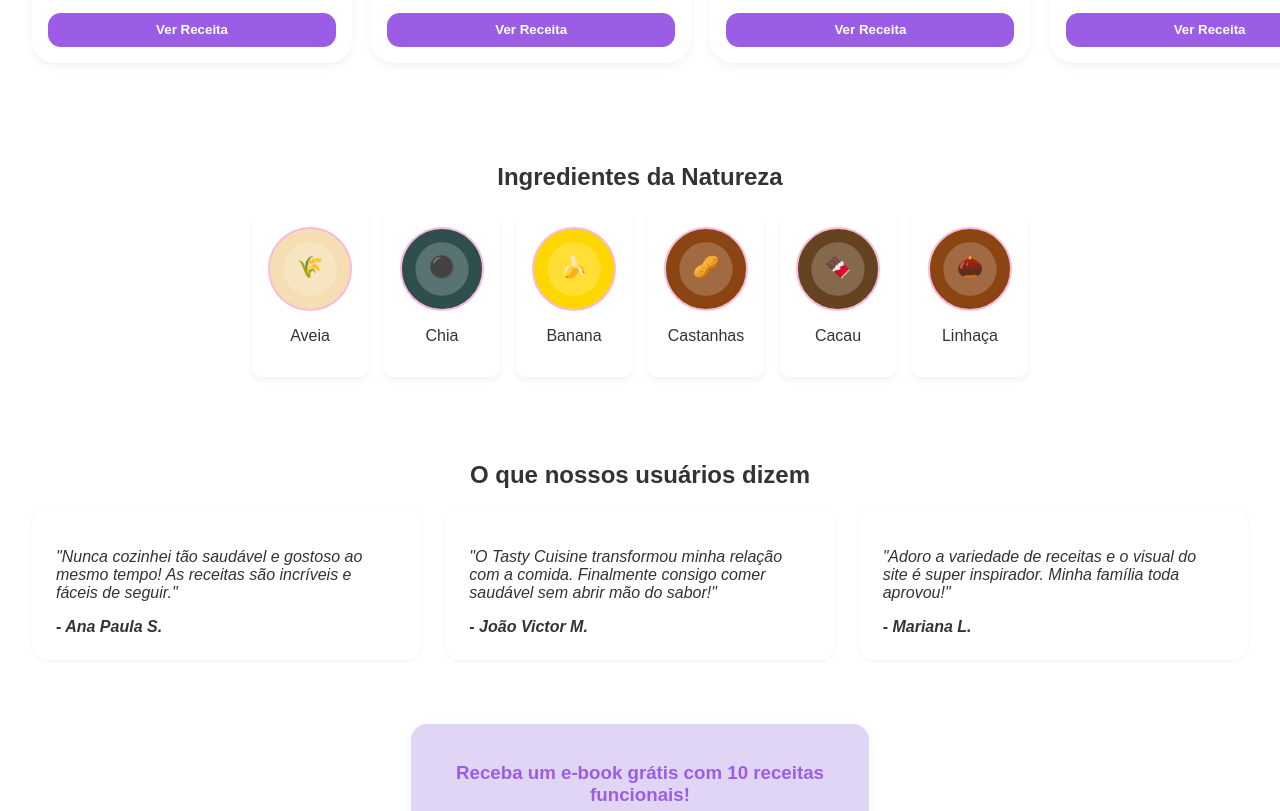
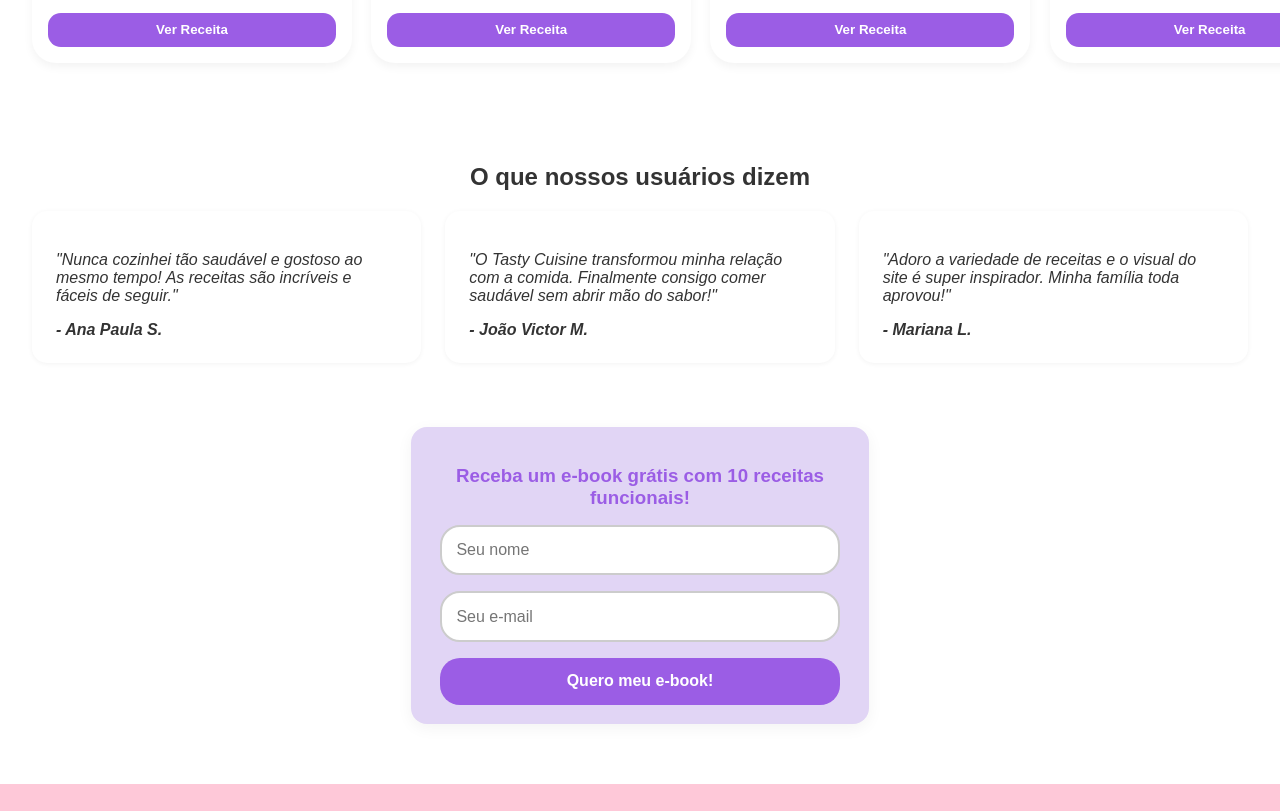
Before and after one commit to Lucas-Henrique500/Tastycuisine-v1.9, a plain HTML site: page index.html in a window 1280 px wide. Shown: the part 1278-2089 px from the top of the page. Drawn offline with Linux system fonts and the light colour scheme; sample sign-in values are in the browser's storage.

Commit message:
alterações

```diff
--- a/index.html
+++ b/index.html
@@ -121,17 +121,7 @@
 
 
 
-  <section class="ingredientes">
-    <h2>Ingredientes da Natureza</h2>
-    <div class="scroll-h">
-       <div class="card"> <div class="img-placeholder" style="background-image: url('assets/aveia.svg'); background-size: cover; background-position: center;"></div> <p>Aveia</p> </div>
-      <div class="card"> <div class="img-placeholder" style="background-image: url('assets/chia.svg'); background-size: cover; background-position: center;"></div> <p>Chia</p> </div>
-      <div class="card"> <div class="img-placeholder" style="background-image: url('assets/banana.svg'); background-size: cover; background-position: center;"></div> <p>Banana</p> </div>
-      <div class="card"> <div class="img-placeholder" style="background-image: url('assets/castanhas.svg'); background-size: cover; background-position: center;"></div> <p>Castanhas</p> </div>
-      <div class="card"> <div class="img-placeholder" style="background-image: url('assets/cacau.svg'); background-size: cover; background-position: center;"></div> <p>Cacau</p> </div>
-      <div class="card"> <div class="img-placeholder" style="background-image: url('assets/linhaca.svg'); background-size: cover; background-position: center;"></div> <p>Linhaça</p> </div>
-    </div>
-  </section>
+
 
   <section class="depoimentos">
     <h2>O que nossos usuários dizem</h2>
```
Also changed, not shown: perfil.html (+1 -2 lines), menu_padrao.txt (deleted), 1 other file.
